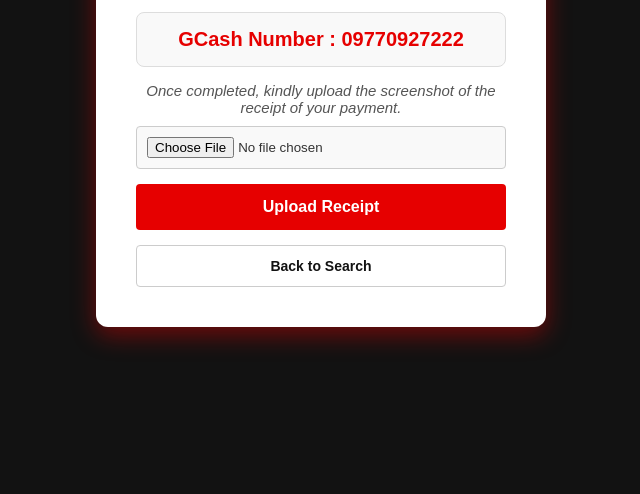
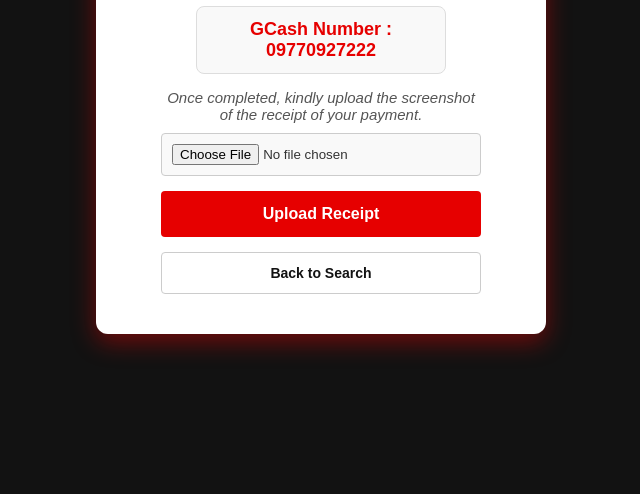
Before and after one commit to eronwah/telecoop-gcash, a plain HTML site: page payment.html in a window 1280 px wide. Shown: the part 306-800 px from the top of the page, without its empty margins (319-959 px from the left). Drawn offline with Linux system fonts and the light colour scheme.

Commit message:
Add files via upload

```diff
--- a/payment.html
+++ b/payment.html
@@ -4,8 +4,8 @@
     <meta charset="UTF-8">
     <meta name="viewport" content="width=device-width, initial-scale=1.0">
     <title>Telecoop San Leonardo</title>
-    <!-- Gumagamit tayo ng ?v=8 para i-bypass ang naka-cache na sirang CSS -->
-    <link rel="stylesheet" href="style.css?v=8">
+    <!-- Gumagamit tayo ng ?v=9 para i-bypass ang naka-cache na sirang CSS -->
+    <link rel="stylesheet" href="style.css?v=9">
 </head>
 <body>
 
--- a/style.css
+++ b/style.css
@@ -100,6 +100,7 @@
 /* --- RESULTS & ACCOUNT DETAILS --- */
 .result-container {
     margin-top: 20px;
+    text-align: left;
 }
 
 .error-text {
@@ -156,7 +157,7 @@
     text-align: right;
 }
 
-/* --- PAYMENT SECTION --- */
+/* --- IN-APP PAYMENT SECTION --- */
 .payment-section {
     margin-top: 25px;
     padding-top: 20px;
@@ -206,9 +207,13 @@
     background-color: #333333;
 }
 
+/* --- PAYMENT.HTML SPECIFIC STYLES --- */
 .payment-instructions {
     text-align: center;
     color: #333;
+    /* Limitahan ang maximum lapad upang hindi masyadong mabanat sa desktop */
+    max-width: 320px;
+    margin: 0 auto; /* Para gitna ito lagi */
 }
 
 .payment-instructions p {
@@ -217,14 +222,16 @@
 }
 
 .gcash-number {
-    font-size: 20px;
+    font-size: 18px; /* Bahagyang mas maliit para hindi mukhang pilit */
     font-weight: bold;
     color: #e60000;
-    margin: 15px 0;
+    margin: 15px auto;
     background-color: #f9f9f9;
-    padding: 15px;
+    padding: 12px;
     border-radius: 8px;
     border: 1px solid #ddd;
+    /* Pinaliit ang kahon ng number */
+    max-width: 250px;
 }
 
 .upload-note {
@@ -240,6 +247,7 @@
     border: 1px solid #ccc;
     border-radius: 4px;
     cursor: pointer;
+    box-sizing: border-box; /* Mahigpit na sukat */
 }
 
 .back-link-btn {
@@ -276,7 +284,6 @@
 
 .modal-content {
     background-color: #ffffff;
-    /* Ginamit ang absolute positioning para perpektong nakagitna sa mobile at web */
     position: absolute;
     top: 50%;
     left: 50%;
@@ -344,7 +351,6 @@
 }
 
 /* --- WEBVIEW / DESKTOP OPTIMIZATION --- */
-/* Ang media query na ito ay nakalagay sa dulo para hindi ma-overwrite ang mobile styles */
 @media (min-width: 768px) {
     .portal-container {
         padding: 40px;
```
